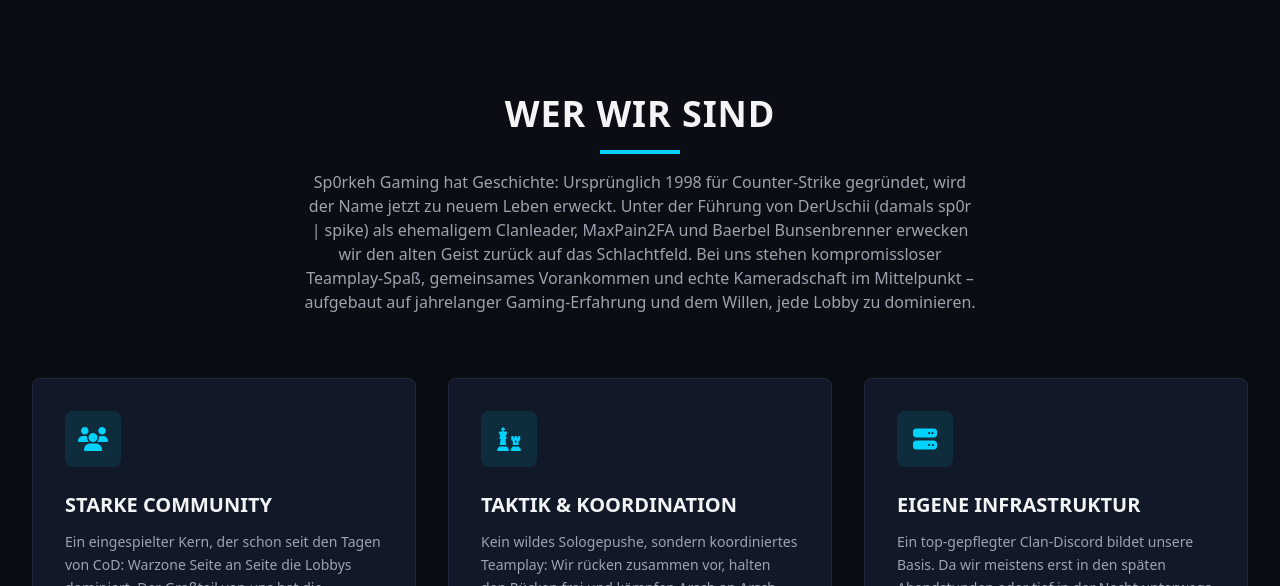
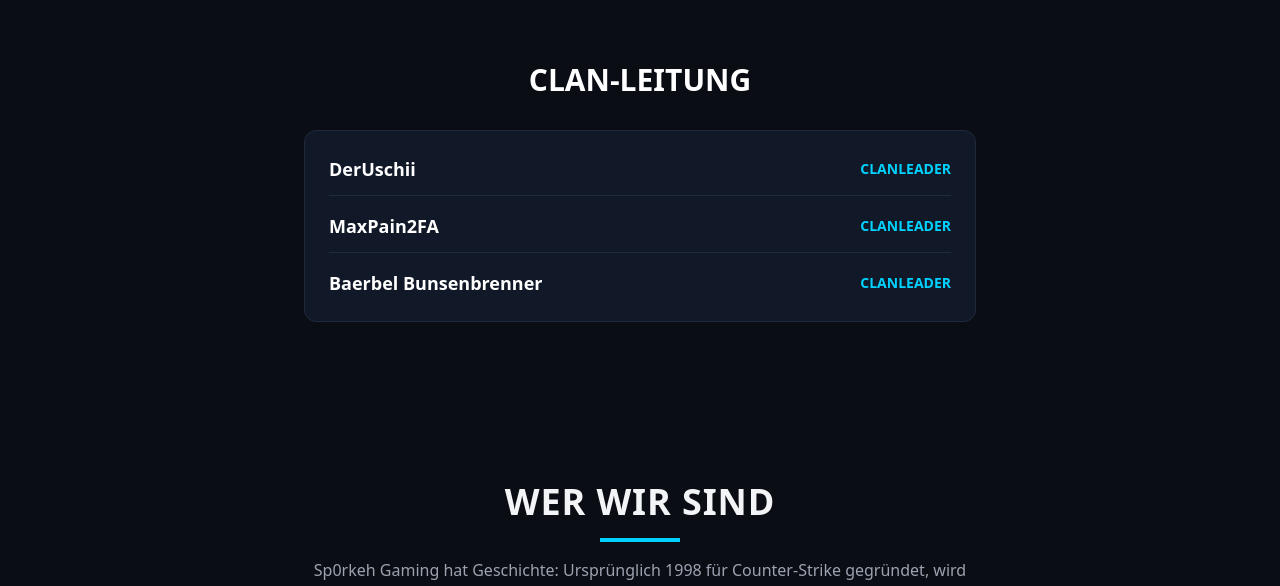
Before and after one commit to DerUschii/Sporkeh-Gaming, a plain HTML site: page index.html in a window 1280 px wide. Shown: the part 802-1388 px from the top of the page. Drawn offline with nearby package versions, Linux system fonts and the light colour scheme.

Commit message:
Update index.html

```diff
--- a/index.html
+++ b/index.html
@@ -61,7 +61,29 @@
             </div>
         </div>
     </section>
-
+<!-- Member Sektion -->
+<section id="member" class="py-16 px-4">
+    <div class="max-w-2xl mx-auto">
+        <h2 class="text-3xl font-black uppercase text-white mb-8 text-center">Clan-Leitung</h2>
+        <div class="bg-bfCard border border-bfCardBorder rounded-xl p-6">
+            <ul class="space-y-4">
+                <!-- Clanleader Liste -->
+                <li class="flex items-center justify-between border-b border-bfCardBorder pb-3">
+                    <span class="text-white font-bold text-lg">DerUschii</span>
+                    <span class="text-bfBlue font-bold uppercase text-sm">Clanleader</span>
+                </li>
+                <li class="flex items-center justify-between border-b border-bfCardBorder pb-3">
+                    <span class="text-white font-bold text-lg">MaxPain2FA</span>
+                    <span class="text-bfBlue font-bold uppercase text-sm">Clanleader</span>
+                </li>
+                <li class="flex items-center justify-between">
+                    <span class="text-white font-bold text-lg">Baerbel Bunsenbrenner</span>
+                    <span class="text-bfBlue font-bold uppercase text-sm">Clanleader</span>
+                </li>
+            </ul>
+        </div>
+    </div>
+</section>
     <!-- Über uns / Features -->
     <section id="about" class="py-24 max-w-7xl mx-auto px-4 sm:px-6 lg:px-8">
         <div class="text-center max-w-2xl mx-auto mb-16 space-y-4">
```
